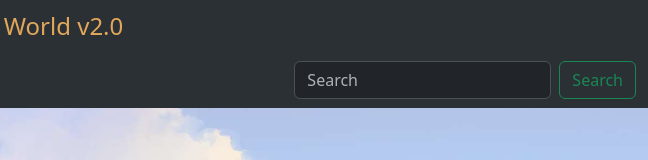
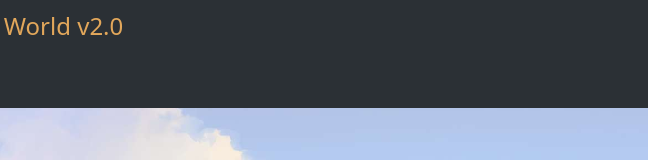
Before and after one commit to Drazacks/RepoRizzoFedericoTP3, a website: page pages/contacto.html in a window 1280 px wide. Shown: the top 160 px of the page, 632-1280 px from the left. Drawn offline with nearby package versions, Linux system fonts and the light colour scheme.

Commit message:
rearmado del css con sass 2

```diff
--- a/pages/contacto.html
+++ b/pages/contacto.html
@@ -63,10 +63,6 @@
                             <a class="nav-link active" aria-current="page" href="../pages/contacto.html">Contacto</a>
                         </li>
                     </ul>
-                    <form class="d-flex" role="search">
-                        <input class="form-control me-2" type="search" placeholder="Search" aria-label="Search">
-                        <button class="btn btn-outline-success" type="submit">Search</button>
-                    </form>
                 </div>
         </nav>
         <br><br>
--- a/sass/layout/_layout.scss
+++ b/sass/layout/_layout.scss
@@ -47,6 +47,7 @@
 
         .card {
         background-color: $color2;
+        padding: 1.5%;
         }
 
         .noticias {
```
Also changed, not shown: index.html (+0 -4 lines), pages/dragonball.html (+0 -4 lines), pages/dragonballgt.html (+0 -4 lines), pages/dragonballsuper.html (+0 -4 lines), pages/dragonballz.html (+0 -4 lines), pages/galeria.html (+0 -4 lines), pages/productos.html (+0 -4 lines), css/style.css, 1 other file.
